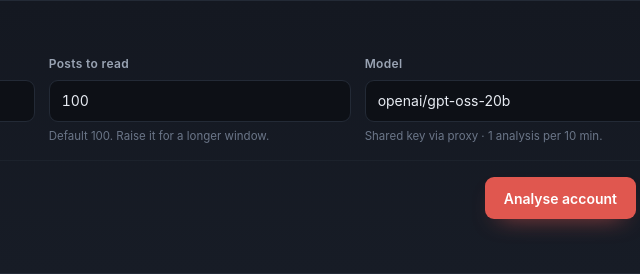
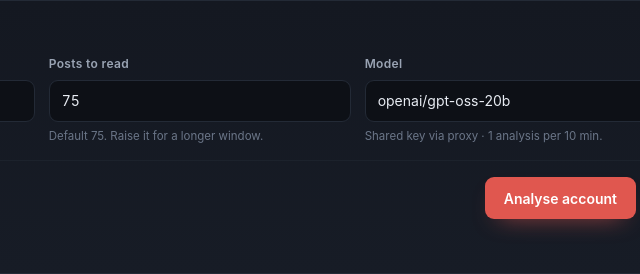
Before and after one commit to caggursoy/twitter-leaning, a plain HTML site: page index.html in a window 1280 px wide. Shown: the part 149-423 px from the top of the page, 467-1107 px from the left. Drawn offline with Linux system fonts and the light colour scheme.

Commit message:
Change default to 75

```diff
--- a/index.html
+++ b/index.html
@@ -44,8 +44,8 @@
 
         <label class="field">
           <span class="field-label">Posts to read</span>
-          <input id="count" type="number" min="10" max="500" step="10" value="100" />
-          <span class="field-hint">Default 100. Raise it for a longer window.</span>
+          <input id="count" type="number" min="10" max="500" step="10" value="75" />
+          <span class="field-hint">Default 75. Raise it for a longer window.</span>
         </label>
 
         <label class="field">
```
